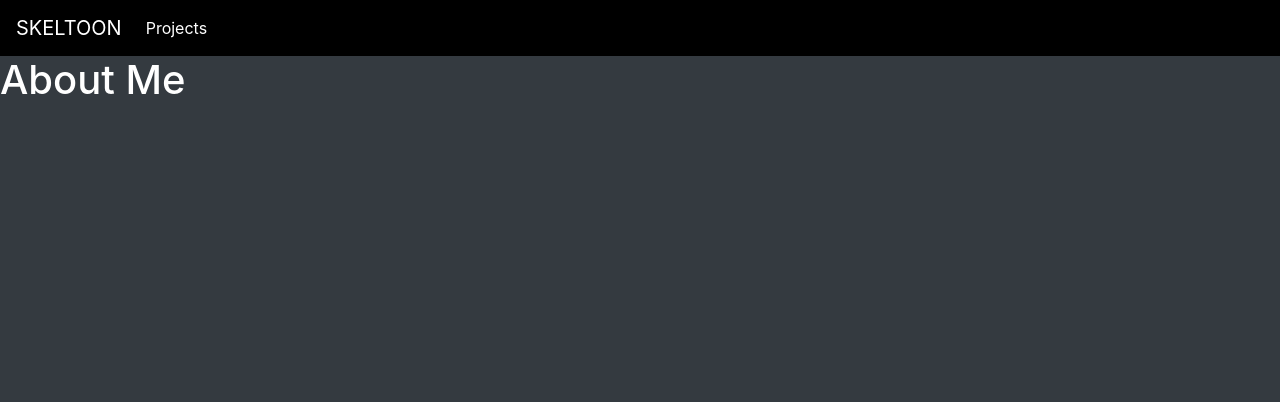
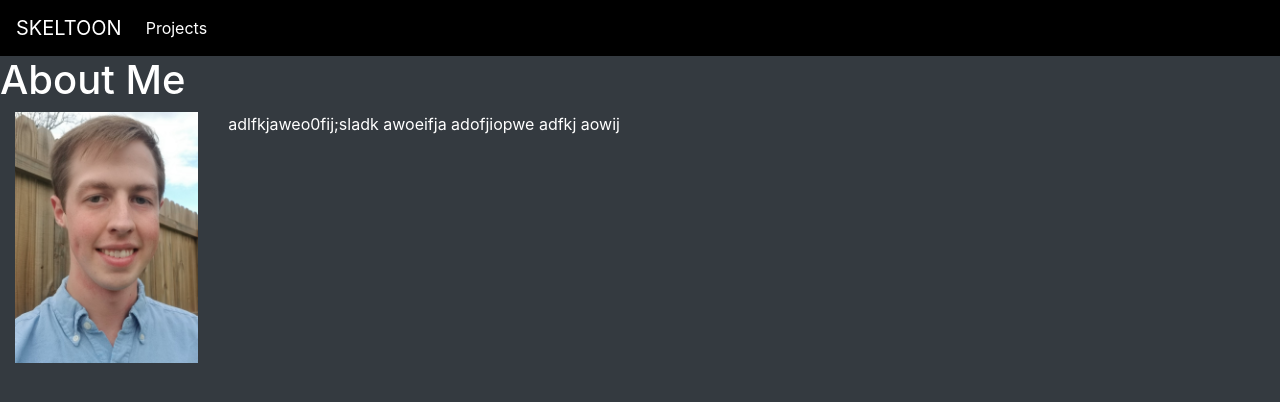
Before and after one commit to zskelto/zskelton_website, a Django app: page / in a window 1280 px wide. Shown: the top 402 px of the page. Run offline with Django 3.2, Linux system fonts and the light colour scheme; some libraries are stand-ins or nearby versions.

Commit message:
some changes

```diff
--- a/aboutme/templates/aboutme.html
+++ b/aboutme/templates/aboutme.html
@@ -2,4 +2,14 @@
 {% load static %}
 {% block page_content %}
 <h1>About Me</h1>
+<div class="row mx-auto">
+	<div class="col-md-2">
+		<img src="{% static "img/real_zach.jpg" %}" class="img-fluid">
+	</div>
+	<div class="col-md-10">
+		<p>
+			adlfkjaweo0fij;sladk awoeifja adofjiopwe adfkj aowij
+		</p>
+	</div>
+</div>
 {% endblock %}
```
Also changed, not shown: aboutme/static/img/help.txt (deleted).
